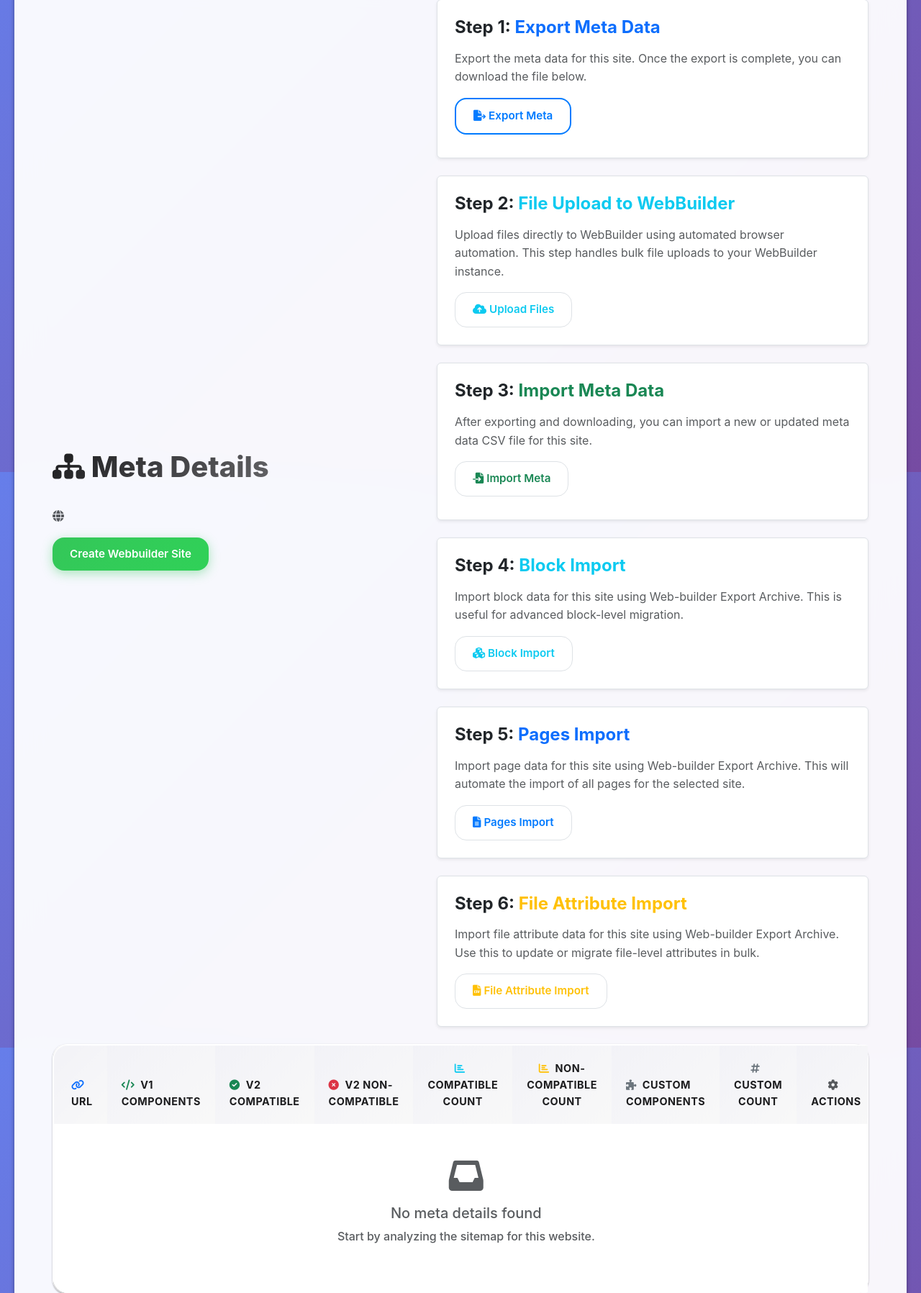
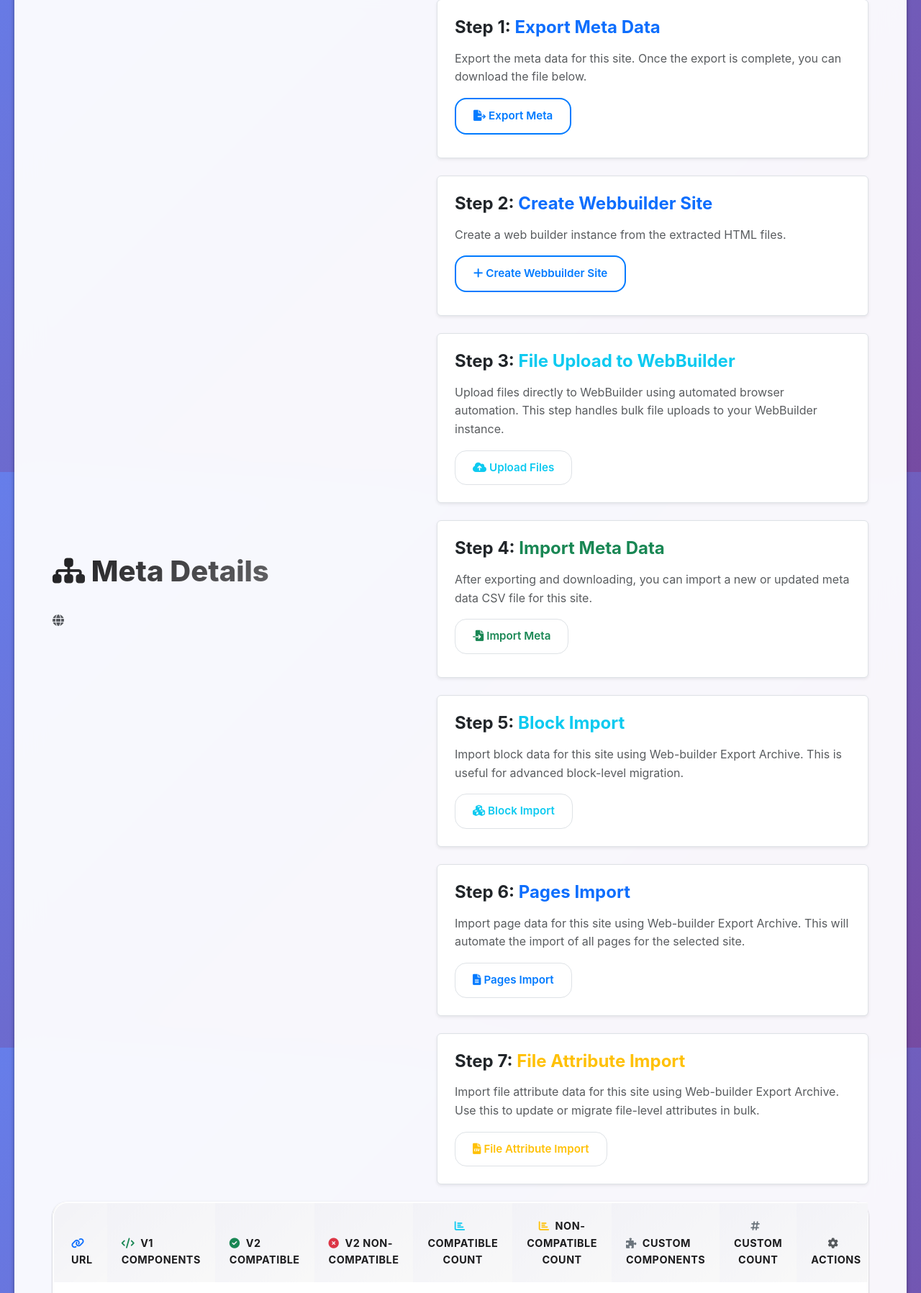
Before and after one commit to kuhikp/helix_v1_v2, a Django app: template tag_manager/site_manager/templates/site_manager/site_meta_list.html in a window 1280 px wide. Shown: the part 144-1941 px from the top of the page at 72% size. Run offline with Django 5.2, Linux system fonts and the light colour scheme; the template is opened without the code that fills it, so the values that code supplies are empty.

Commit message:
[HV1V2-539]: updated site_meta_list.html file to reorder sequence, correct URL

```diff
--- a/tag_manager/site_manager/templates/site_manager/site_meta_list.html
+++ b/tag_manager/site_manager/templates/site_manager/site_meta_list.html
@@ -13,45 +13,6 @@
             <p class="text-muted mb-0">
                 <i class="fas fa-globe me-2"></i>{{ site.website_url }}
             </p>
-            {% if site.webbuilder_site_url %}
-                <a href="{{ site.webbuilder_site_url }}" class="btn btn-primary mt-3 mb-2" target="_blank" rel="noopener noreferrer">
-                    View Webbuilder Site
-                </a>
-            {% else %}
-                <div id="webbuilder-site-action" class="mt-3 mb-2">
-                    <button id="create-webbuilder-site-btn" class="btn btn-success">Create Webbuilder Site</button>
-                </div>
-                <div id="webbuilder-site-message" class="mt-2"></div>
-                <script>
-                document.addEventListener('DOMContentLoaded', function() {
-                    const btn = document.getElementById('create-webbuilder-site-btn');
-                    if (btn) {
-                        btn.addEventListener('click', function() {
-                            btn.disabled = true;
-                            btn.textContent = 'Creating...';
-                            fetch("{% url 'trigger_webbuilder_site_creation' site.id %}", {
-                                method: "POST",
-                                headers: {'X-CSRFToken': '{{ csrf_token }}'},
-                            })
-                            .then(response => response.json())
-                            .then(data => {
-                                if (data.success) {
-                                    document.getElementById('webbuilder-site-message').innerHTML =
-                                        '<div class="alert alert-success">Webbuilder site created! ID: ' + data.site_id + '</div>';
-                                    document.getElementById('webbuilder-site-action').innerHTML =
-                                        '<a href="' + data.site_url + '" class="btn btn-primary" target="_blank" rel="noopener noreferrer">View Webbuilder Site</a>';
-                                } else {
-                                    btn.disabled = false;
-                                    btn.textContent = 'Create Webbuilder Site';
-                                    document.getElementById('webbuilder-site-message').innerHTML =
-                                        '<div class="alert alert-danger">Error: ' + data.error + '</div>';
-                                }
-                            });
-                        });
-                    }
-                });
-                </script>
-            {% endif %}
         </div>
         <div style="width:100%;max-width:600px;">
             <!-- Step 1: Export -->
@@ -71,9 +32,62 @@
                 </div>
                 <div id="export-meta-message" class="mt-2"></div>
             </div>
-            <!-- Step 2: File Upload -->
+            <!-- Step 2: Create/View Webbuilder site -->
             <div class="mb-4 p-4 border rounded bg-white shadow-sm">
-                <h4 class="mb-3 fw-bold text-dark">Step 2: <span class="text-info">File Upload to WebBuilder</span></h4>
+                {% if site.webbuilder_site_id %}
+                    <h4 class="mb-3 fw-bold text-dark">Step 2: <span class="text-primary">View Webbuilder Site</span></h4>
+                    <div class="mb-3 text-muted" style="font-size:1rem;">
+                        View web builder instance that is created from exported meta tags details.
+                    </div>
+                    <a href="https://webbuilder.pfizer/builder/website/{{ site.webbuilder_site_id }}/" class="btn btn-outline-primary fw-semibold" target="_blank" rel="noopener noreferrer">
+                        <i class="fas fa-eye me-1"></i>View Webbuilder Site
+                    </a>
+                {% else %}
+                    <h4 class="mb-3 fw-bold text-dark">Step 2: <span class="text-primary">Create Webbuilder Site</span></h4>
+                    <div class="mb-3 text-muted" style="font-size:1rem;">
+                        Create a web builder instance from the extracted HTML files.
+                    </div>
+                    <div id="webbuilder-site-action" class="mt-3 mb-2">
+                        <button id="create-webbuilder-site-btn" class="btn btn-outline-primary fw-semibold">
+                            <i class="fas fa-plus me-1"></i>Create Webbuilder Site</button>
+                    </div>
+                    <div id="webbuilder-site-message" class="mt-2"></div>
+                    <script>
+                        document.addEventListener('DOMContentLoaded', function () {
+                            const btn = document.getElementById('create-webbuilder-site-btn');
+                            if (btn) {
+                                btn.addEventListener('click', function () {
+                                    btn.disabled = true;
+                                    btn.textContent = 'Creating...';
+                                    fetch("{% url 'trigger_webbuilder_site_creation' site.id %}", {
+                                        method: "POST",
+                                        headers: { 'X-CSRFToken': '{{ csrf_token }}' },
+                                    })
+                                        .then(response => response.json())
+                                        .then(data => {
+                                            if (data.success) {
+                                                btn.disabled = true;
+                                                btn.textContent = 'Create Webbuilder Site';
+                                                document.getElementById('webbuilder-site-message').innerHTML =
+                                                    '<div class="alert alert-success">Webbuilder site created! ID: ' + data.site_id + '</div>';
+                                                document.getElementById('webbuilder-site-action').innerHTML =
+                                                    '<a href="https://webbuilder.pfizer/builder/website/' + data.site_id + '/" class="btn btn-outline-primary fw-semibold" target="_blank" rel="noopener noreferrer"><i class="fas fa-eye me-1"></i>View Webbuilder Site</a>';
+                                            } else {
+                                                btn.disabled = false;
+                                                btn.textContent = 'Create Webbuilder Site';
+                                                document.getElementById('webbuilder-site-message').innerHTML =
+                                                    '<div class="alert alert-danger">Error: ' + data.error + '</div>';
+                                            }
+                                        });
+                                });
+                            }
+                        });
+                    </script>
+                {% endif %}
+            </div>
+            <!-- Step 3: File Upload -->
+            <div class="mb-4 p-4 border rounded bg-white shadow-sm">
+                <h4 class="mb-3 fw-bold text-dark">Step 3: <span class="text-info">File Upload to WebBuilder</span></h4>
                 <div class="mb-3 text-muted" style="font-size:1rem;">
                     Upload files directly to WebBuilder using automated browser automation. This step handles bulk file uploads to your WebBuilder instance.
                 </div>
@@ -84,9 +98,9 @@
                     <span id="file-upload-status" class="ms-2 text-secondary small" style="min-width:160px;"></span>
                 </div>
             </div>
-            <!-- Step 3: Import -->
+            <!-- Step 4: Import Meta data -->
             <div class="p-4 border rounded bg-white shadow-sm">
-                <h4 class="mb-3 fw-bold text-dark">Step 3: <span class="text-success">Import Meta Data</span></h4>
+                <h4 class="mb-3 fw-bold text-dark">Step 4: <span class="text-success">Import Meta Data</span></h4>
                 <div class="mb-3 text-muted" style="font-size:1rem;">
                     After exporting and downloading, you can import a new or updated meta data CSV file for this site.
                 </div>
@@ -98,9 +112,9 @@
                 </div>
                 <div id="import-meta-message" class="mt-2"></div>
             </div>
-            <!-- Step 4: Block Import -->
+            <!-- Step 5: Block Import -->
             <div class="p-4 border rounded bg-white shadow-sm mt-4">
-                <h4 class="mb-3 fw-bold text-dark">Step 4: <span class="text-info">Block Import</span></h4>
+                <h4 class="mb-3 fw-bold text-dark">Step 5: <span class="text-info">Block Import</span></h4>
                 <div class="mb-3 text-muted" style="font-size:1rem;">
                     Import block data for this site using Web-builder Export Archive. This is useful for advanced block-level migration.
                 </div>
@@ -110,9 +124,9 @@
                     </a>
                 </div>
             </div>
-            <!-- Step 5: Pages Import -->
+            <!-- Step 6: Pages Import -->
             <div class="p-4 border rounded bg-white shadow-sm mt-4">
-                <h4 class="mb-3 fw-bold text-dark">Step 5: <span class="text-primary">Pages Import</span></h4>
+                <h4 class="mb-3 fw-bold text-dark">Step 6: <span class="text-primary">Pages Import</span></h4>
                 <div class="mb-3 text-muted" style="font-size:1rem;">
                     Import page data for this site using Web-builder Export Archive. This will automate the import of all pages for the selected site.
                 </div>
@@ -122,9 +136,9 @@
                     </a>
                 </div>
             </div>
-            <!-- Step 6: File Attribute Import -->
+            <!-- Step 7: File Attribute Import -->
             <div class="p-4 border rounded bg-white shadow-sm mt-4">
-                <h4 class="mb-3 fw-bold text-dark">Step 6: <span class="text-warning">File Attribute Import</span></h4>
+                <h4 class="mb-3 fw-bold text-dark">Step 7: <span class="text-warning">File Attribute Import</span></h4>
                 <div class="mb-3 text-muted" style="font-size:1rem;">
                     Import file attribute data for this site using Web-builder Export Archive. Use this to update or migrate file-level attributes in bulk.
                 </div>
```
